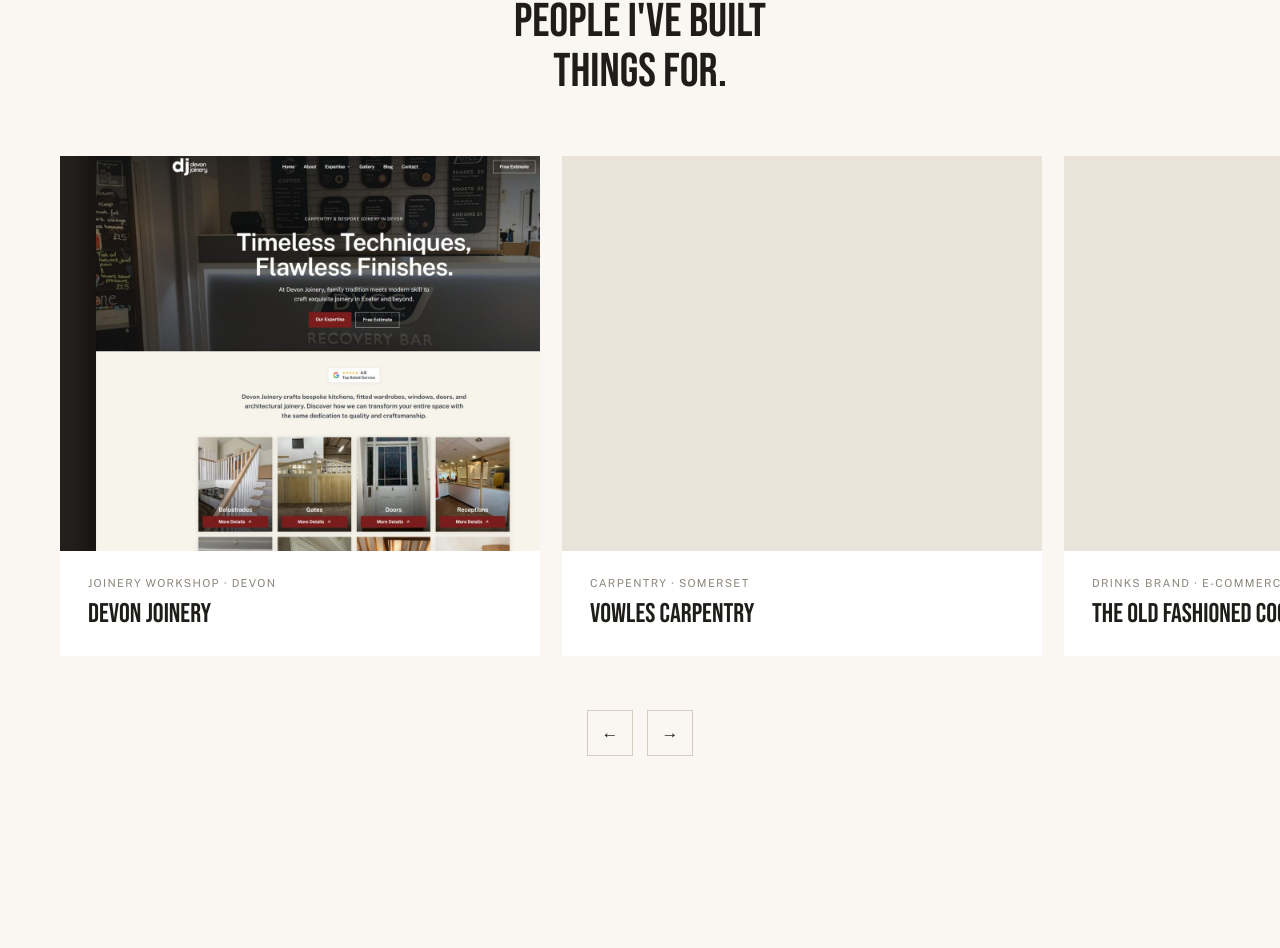
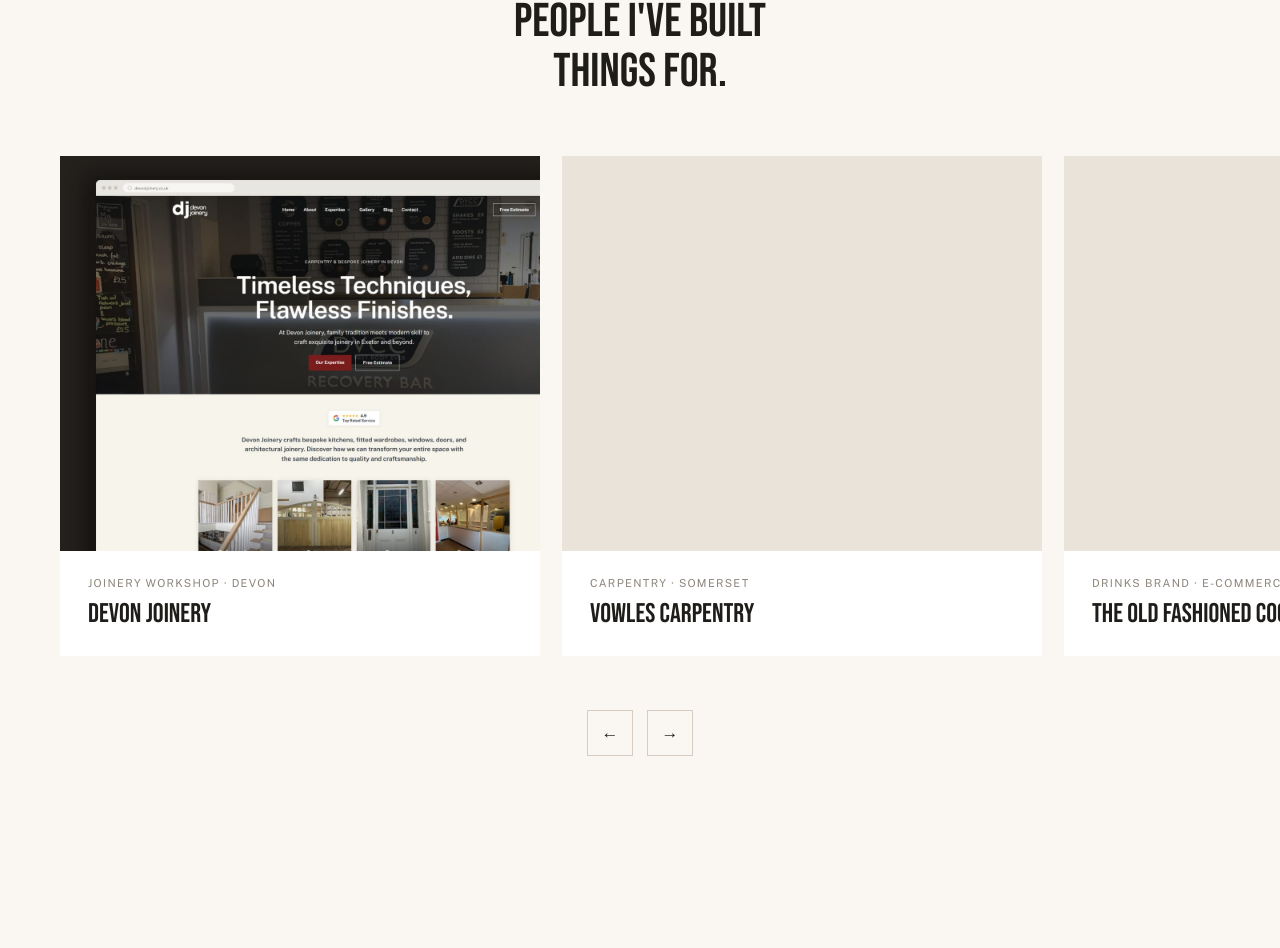
Before and after one commit to tangobrown/tango-site, a Next.js app: page / in a window 1280 px wide. Shown: the part 1943-2891 px from the top of the page. Built offline with nearby package versions, Linux system fonts and the light colour scheme.

Commit message:
Work images: anchor top-left
Add object-left-top to the card and panel images so they crop from the top-
left corner (better for site-screenshot crops than centre).

Co-Authored-By: Claude Opus 4.8 <noreply@anthropic.com>
Claude-Session: https://claude.ai/code/session_01F5gwxdPdH8jjeZuG66LKjH

```diff
--- a/components/ProjectPanel.tsx
+++ b/components/ProjectPanel.tsx
@@ -125,7 +125,7 @@ export default function ProjectPanel({
                     key={i}
                     src={src}
                     alt={`${project?.title} — image ${i + 1} of ${images.length}`}
-                    className="h-full w-full flex-none object-cover"
+                    className="h-full w-full flex-none object-cover object-left-top"
                   />
                 ))}
               </div>
--- a/components/WorkCarousel.tsx
+++ b/components/WorkCarousel.tsx
@@ -54,7 +54,7 @@ export default function WorkCarousel() {
                 <img
                   src={p.images[0]}
                   alt={p.title}
-                  className="absolute inset-0 h-full w-full object-cover"
+                  className="absolute inset-0 h-full w-full object-cover object-left-top"
                 />
               ) : (
                 <Placeholder />
```
